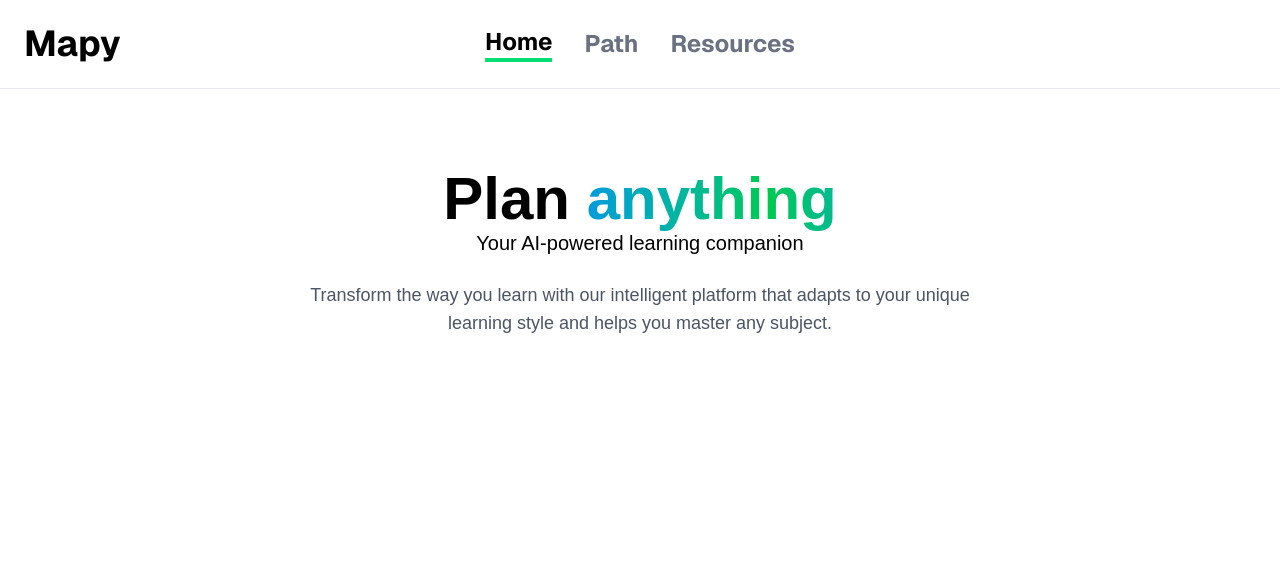
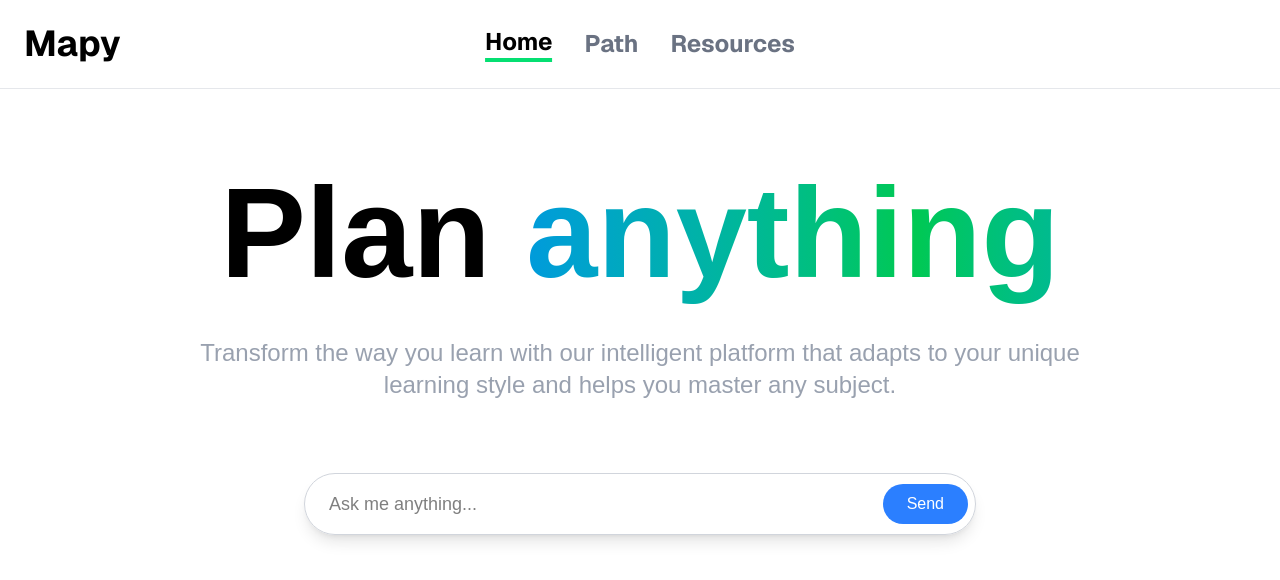
Before and after one commit to HarshitMalik22/Brain, a Next.js app: page / in a window 1280 px wide. Shown: the top 580 px of the page. Built offline with nearby package versions, Linux system fonts and the light colour scheme.

Commit message:
added chat input box

```diff
--- a/app/components/Hero.tsx
+++ b/app/components/Hero.tsx
@@ -2,13 +2,24 @@ export default function Hero() {
     return (
         <div className="flex justify-center py-20 min-h-screen">
             <div className="flex flex-col items-center text-black">
-                <h1 className="text-6xl font-semibold">
+                <h1 className="text-9xl font-semibold">
                     Plan <span className="bg-gradient-to-r bg-clip-text text-transparent from-blue-500 via-green-500 to-blue-500 animate-text">anything</span>
                 </h1>
-                <p className="text-xl mb-6">Your AI-powered learning companion</p>
-                <p className="text-lg text-gray-600 max-w-2xl text-center">
+                <p className="text-2xl text-gray-400 max-w-4xl py-10 text-center">
                     Transform the way you learn with our intelligent platform that adapts to your unique learning style and helps you master any subject.
                 </p>
+                <div className="w-full max-w-2xl mt-8">
+                    <div className="relative">
+                        <input
+                            type="text"
+                            placeholder="Ask me anything..."
+                            className="w-full px-6 py-4 text-lg border border-gray-300 rounded-full focus:outline-none focus:ring-2 focus:ring-blue-500 focus:border-transparent shadow-lg"
+                        />
+                        <button className="absolute right-2 top-1/2 transform -translate-y-1/2 bg-blue-500 hover:bg-blue-600 text-white px-6 py-2 rounded-full font-medium transition-colors duration-200">
+                            Send
+                        </button>
+                    </div>
+                </div>
             </div>
         </div>
     )
```
